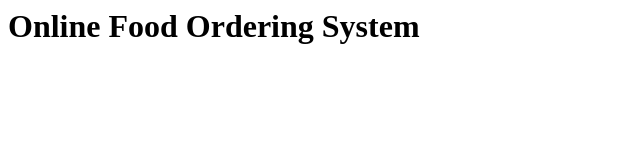
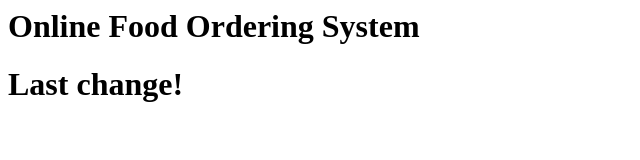
Before and after one commit to ReveOBZ/online-food-ordering-system, a plain HTML site: page index.html in a window 1280 px wide. Shown: the whole page, without its empty margins (0-640 px from the left). Drawn offline with Linux system fonts and the light colour scheme.

Commit message:
No.7 work done

```diff
--- a/index.html
+++ b/index.html
@@ -1 +1,2 @@
 <h1>Online Food Ordering System</h1>
+<h1>Last change!</h1>
```
